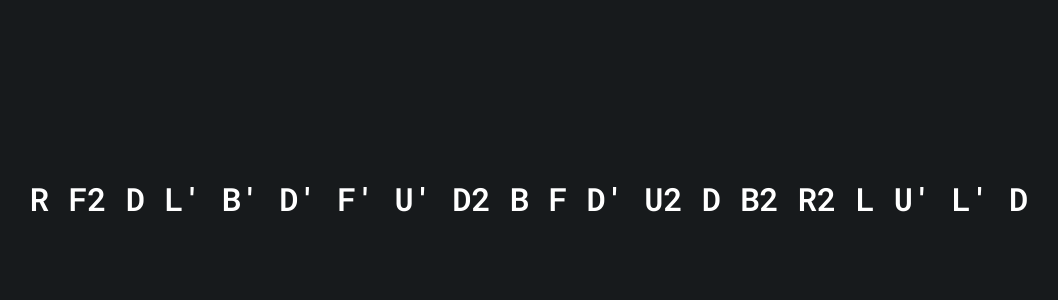
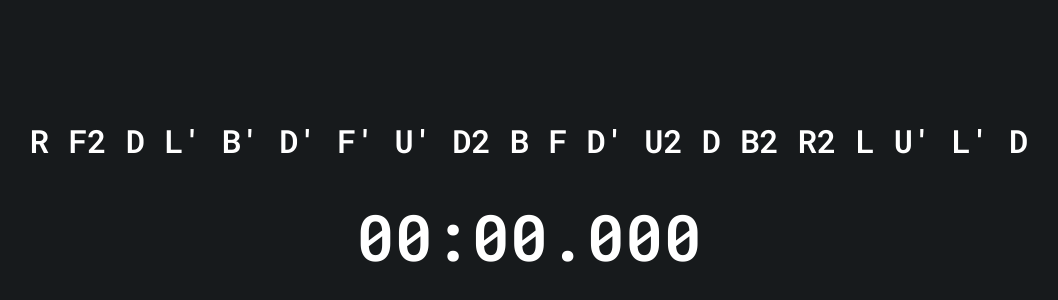
Before and after one commit to zorreth/zorcube, a Next.js app: page / in a window 1280 px wide. Shown: the part 202-502 px from the top of the page, without its empty margins (111-1169 px from the left). Built offline with nearby package versions, Linux system fonts and the light colour scheme.

Commit message:
feat: timer component

```diff
--- a/package.json
+++ b/package.json
@@ -9,6 +9,7 @@
     "lint": "eslint"
   },
   "dependencies": {
+    "clsx": "^2.1.1",
     "next": "16.2.7",
     "react": "19.2.4",
     "react-dom": "19.2.4"
--- a/src/app/page.module.scss
+++ b/src/app/page.module.scss
@@ -1,6 +1,8 @@
 .main {
   display: flex;
+  flex-direction: column;
   align-items: center;
   justify-content: center;
   min-height: 100vh;
+  gap: 32px;
 }
--- a/src/app/page.tsx
+++ b/src/app/page.tsx
@@ -1,10 +1,12 @@
 import classes from './page.module.scss';
 import { Scramble } from '@/features/scramble';
+import { Timer } from '@/features/timer';
 
 export default function Home() {
   return (
     <main className={classes.main}>
       <Scramble />
+      <Timer />
     </main>
   );
 }
--- /dev/null
+++ b/src/features/timer/index.ts
@@ -0,0 +1 @@
+export { Timer } from './ui/Timer';
--- /dev/null
+++ b/src/features/timer/ui/Timer.module.scss
@@ -0,0 +1,8 @@
+.timer {
+  font-size: 64px;
+  font-weight: 600;
+}
+
+.ready {
+  color: #a7d98e;
+}
--- /dev/null
+++ b/src/features/timer/ui/Timer.tsx
@@ -0,0 +1,78 @@
+'use client';
+
+import clsx from 'clsx';
+import classes from './Timer.module.scss';
+import { useEffect, useRef, useState } from 'react';
+
+type TimerState = 'idle' | 'ready' | 'running';
+
+export function Timer() {
+  const [time, setTime] = useState('00:00.000');
+  const [timerState, setTimerState] = useState<TimerState>('idle');
+
+  const prepareDateRef = useRef<Date | null>(null);
+  const timerDateRef = useRef<Date | null>(null);
+  const timerInterval = useRef<NodeJS.Timeout | null>(null);
+
+  useEffect(() => {
+    const prepare = () => {
+      prepareDateRef.current = new Date();
+      setTimerState('ready');
+    };
+
+    const start = () => {
+      if (!prepareDateRef.current) return;
+
+      if (Date.now() - prepareDateRef.current.getTime() > 1000) {
+        timerDateRef.current = new Date();
+        setTimerState('running');
+
+        timerInterval.current = setInterval(() => {
+          const elapsed = Date.now() - timerDateRef.current!.getTime();
+          const minutes = Math.floor(elapsed / 60000);
+          const seconds = Math.floor((elapsed % 60000) / 1000);
+          const ms = elapsed % 1000;
+          setTime(
+            `${String(minutes).padStart(2, '0')}:${String(seconds).padStart(2, '0')}.${String(ms).padStart(3, '0')}`,
+          );
+        }, 10);
+      } else {
+        setTimerState('idle');
+      }
+    };
+
+    const stop = () => {
+      if (!timerInterval.current) return;
+
+      clearInterval(timerInterval.current);
+      setTimerState('idle');
+    };
+
+    const onKeyDown = (e: KeyboardEvent) => {
+      if (timerState === 'running') {
+        stop();
+      } else if (e.code === 'Space' && !e.repeat) {
+        prepare();
+      }
+    };
+
+    const onKeyUp = (e: KeyboardEvent) => {
+      if (timerState !== 'ready') return;
+      if (e.code === 'Space') start();
+    };
+
+    document.addEventListener('keydown', onKeyDown);
+    document.addEventListener('keyup', onKeyUp);
+    document.addEventListener('touchstart', prepare);
+    document.addEventListener('touchend', start);
+
+    return () => {
+      document.removeEventListener('keydown', onKeyDown);
+      document.removeEventListener('keyup', onKeyUp);
+      document.removeEventListener('touchstart', prepare);
+      document.removeEventListener('touchend', start);
+    };
+  }, [timerState]);
+
+  return <span className={clsx(classes.timer, classes[timerState])}>{time}</span>;
+}
```
Also changed, not shown: 1 other file (tests, documents, lock files or other folders).
